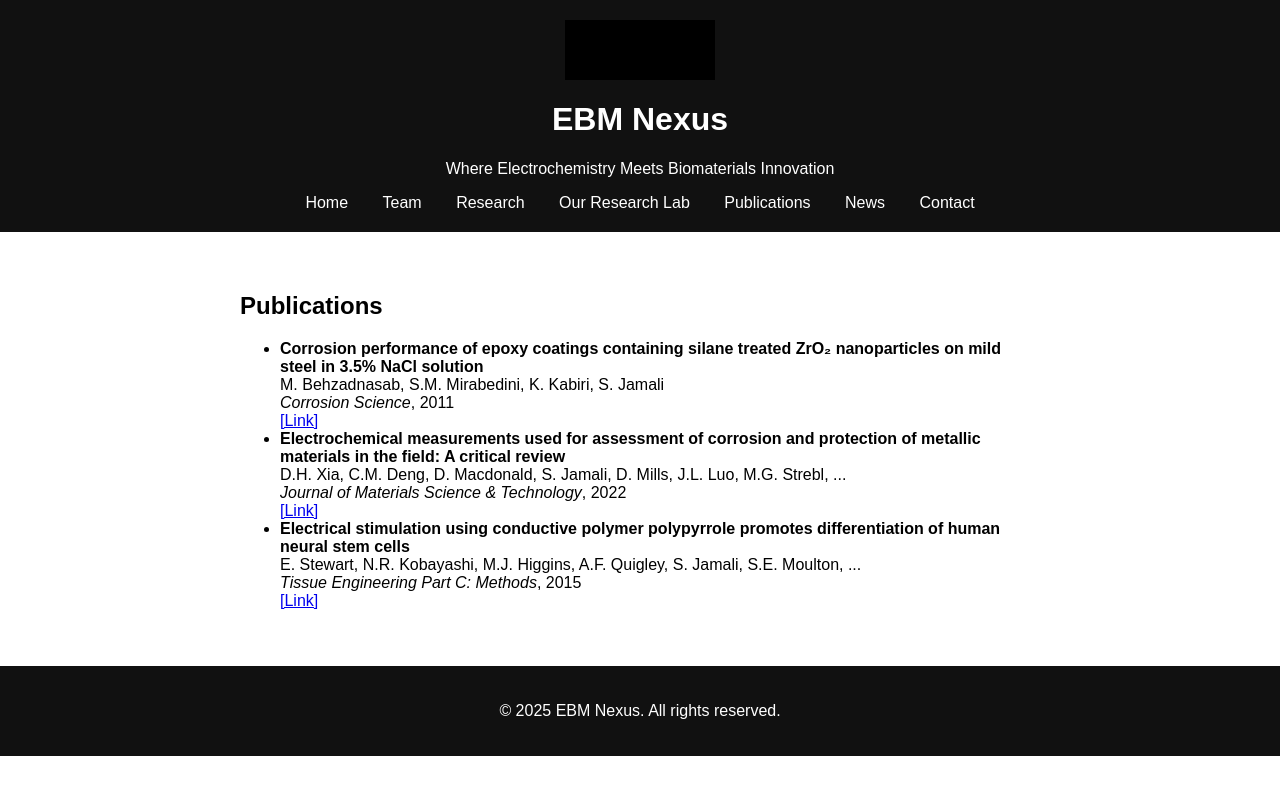
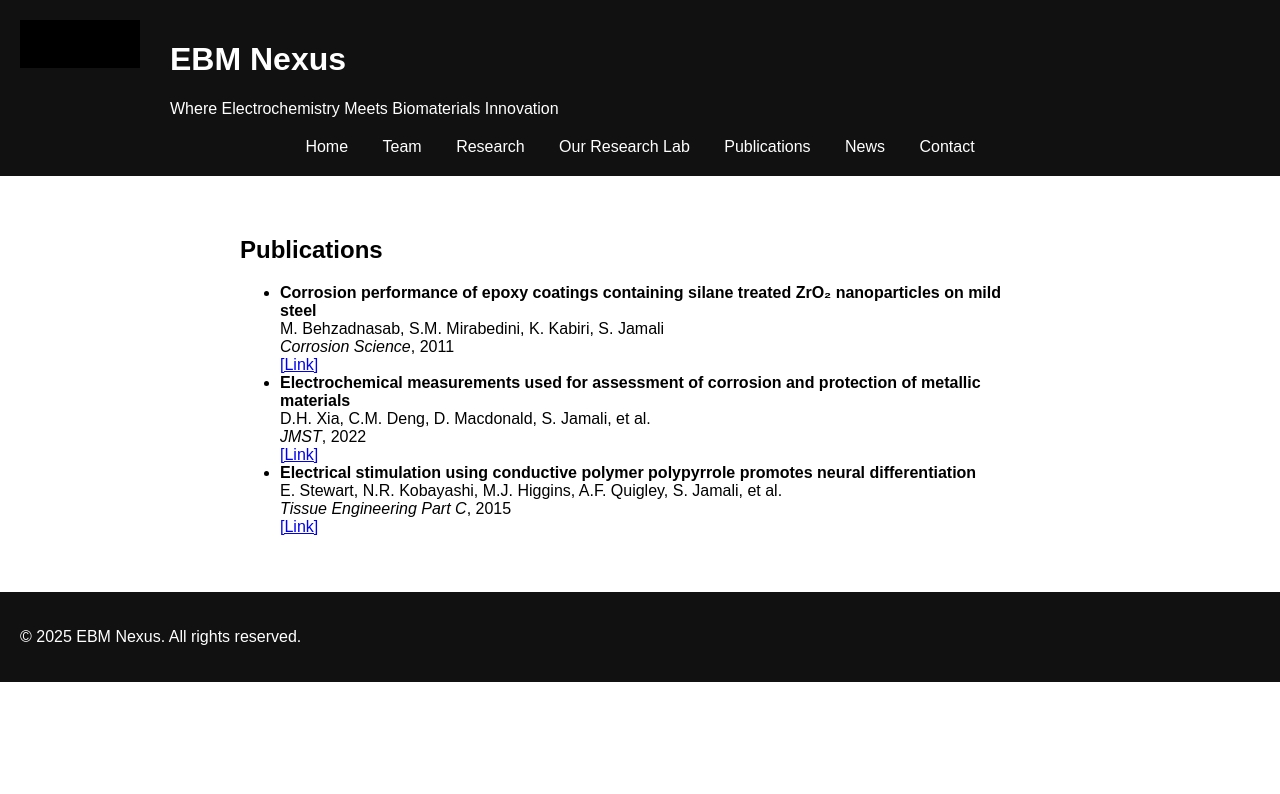
Before and after one commit to EBM-N/EBM, a plain HTML site: page publications.html in a window 1280 px wide. Drawn offline with Linux system fonts and the light colour scheme.

Commit message:
Add files via upload

```diff
--- a/publications.html
+++ b/publications.html
@@ -1,23 +1,20 @@
-
-<!DOCTYPE html>
-<html lang="en">
-<head>
-  <meta charset="UTF-8">
-  <meta name="viewport" content="width=device-width, initial-scale=1.0">
-  <title>Publications</title>
+<!DOCTYPE html><html><head><meta charset="UTF-8"><meta name="viewport" content="width=device-width, initial-scale=1.0"><title>Publications</title>
   <style>
     body { font-family: Arial, sans-serif; margin: 0; padding: 0; }
-    header, footer { background: #111; color: white; padding: 20px; text-align: center; }
+    header, footer { background: #111; color: white; padding: 20px; text-align: left; position: relative; }
     nav a { margin: 0 15px; color: white; text-decoration: none; }
+    nav { margin-top: 20px; text-align: center; }
     section { padding: 40px; max-width: 800px; margin: auto; }
-    .logo { max-width: 150px; display: block; margin: 0 auto 10px; }
+    .logo { max-width: 120px; position: absolute; top: 20px; left: 20px; }
+    .profile-pic { width: 150px; height: 150px; border-radius: 50%; object-fit: cover; display: block; margin: 20px auto; }
+    .member { display: flex; gap: 20px; align-items: center; margin: 20px 0; }
+    .member img { width: 100px; height: 100px; border-radius: 50%; object-fit: cover; }
   </style>
-</head>
-<body>
+</head><body>
 <header>
   <img src="logo.png" alt="EBM Nexus Logo" class="logo">
-  <h1>EBM Nexus</h1>
-  <p>Where Electrochemistry Meets Biomaterials Innovation</p>
+  <h1 style="margin-left: 150px;">EBM Nexus</h1>
+  <p style="margin-left: 150px;">Where Electrochemistry Meets Biomaterials Innovation</p>
   <nav>
     <a href="index.html">Home</a>
     <a href="team.html">Team</a>
@@ -28,31 +25,8 @@
     <a href="contact.html">Contact</a>
   </nav>
 </header>
-<section>
-<h2>Publications</h2>
-<ul>
-  <li>
-    <strong>Corrosion performance of epoxy coatings containing silane treated ZrO₂ nanoparticles on mild steel in 3.5% NaCl solution</strong><br>
-    M. Behzadnasab, S.M. Mirabedini, K. Kabiri, S. Jamali<br>
-    <em>Corrosion Science</em>, 2011<br>
-    <a href="https://doi.org/10.1016/j.corsci.2010.09.026" target="_blank">[Link]</a>
-  </li>
-  <li>
-    <strong>Electrochemical measurements used for assessment of corrosion and protection of metallic materials in the field: A critical review</strong><br>
-    D.H. Xia, C.M. Deng, D. Macdonald, S. Jamali, D. Mills, J.L. Luo, M.G. Strebl, ...<br>
-    <em>Journal of Materials Science & Technology</em>, 2022<br>
-    <a href="https://doi.org/10.1016/j.jmst.2021.11.004" target="_blank">[Link]</a>
-  </li>
-  <li>
-    <strong>Electrical stimulation using conductive polymer polypyrrole promotes differentiation of human neural stem cells</strong><br>
-    E. Stewart, N.R. Kobayashi, M.J. Higgins, A.F. Quigley, S. Jamali, S.E. Moulton, ...<br>
-    <em>Tissue Engineering Part C: Methods</em>, 2015<br>
-    <a href="https://doi.org/10.1089/ten.TEC.2014.0377" target="_blank">[Link]</a>
-  </li>
-</ul>
-</section>
+<section><h2>Publications</h2><ul><li><strong>Corrosion performance of epoxy coatings containing silane treated ZrO₂ nanoparticles on mild steel</strong><br>M. Behzadnasab, S.M. Mirabedini, K. Kabiri, S. Jamali<br><em>Corrosion Science</em>, 2011<br><a href="https://doi.org/10.1016/j.corsci.2010.09.026" target="_blank">[Link]</a></li><li><strong>Electrochemical measurements used for assessment of corrosion and protection of metallic materials</strong><br>D.H. Xia, C.M. Deng, D. Macdonald, S. Jamali, et al.<br><em>JMST</em>, 2022<br><a href="https://doi.org/10.1016/j.jmst.2021.11.004" target="_blank">[Link]</a></li><li><strong>Electrical stimulation using conductive polymer polypyrrole promotes neural differentiation</strong><br>E. Stewart, N.R. Kobayashi, M.J. Higgins, A.F. Quigley, S. Jamali, et al.<br><em>Tissue Engineering Part C</em>, 2015<br><a href="https://doi.org/10.1089/ten.TEC.2014.0377" target="_blank">[Link]</a></li></ul></section>
 <footer>
   <p>&copy; 2025 EBM Nexus. All rights reserved.</p>
 </footer>
-</body>
-</html>
+</body></html>
```
Also changed, not shown: contact.html (+10 -18 lines), index.html (+10 -19 lines), lab.html (+12 -23 lines), news.html (+12 -21 lines), research.html (+10 -18 lines), team.html (+10 -22 lines).
